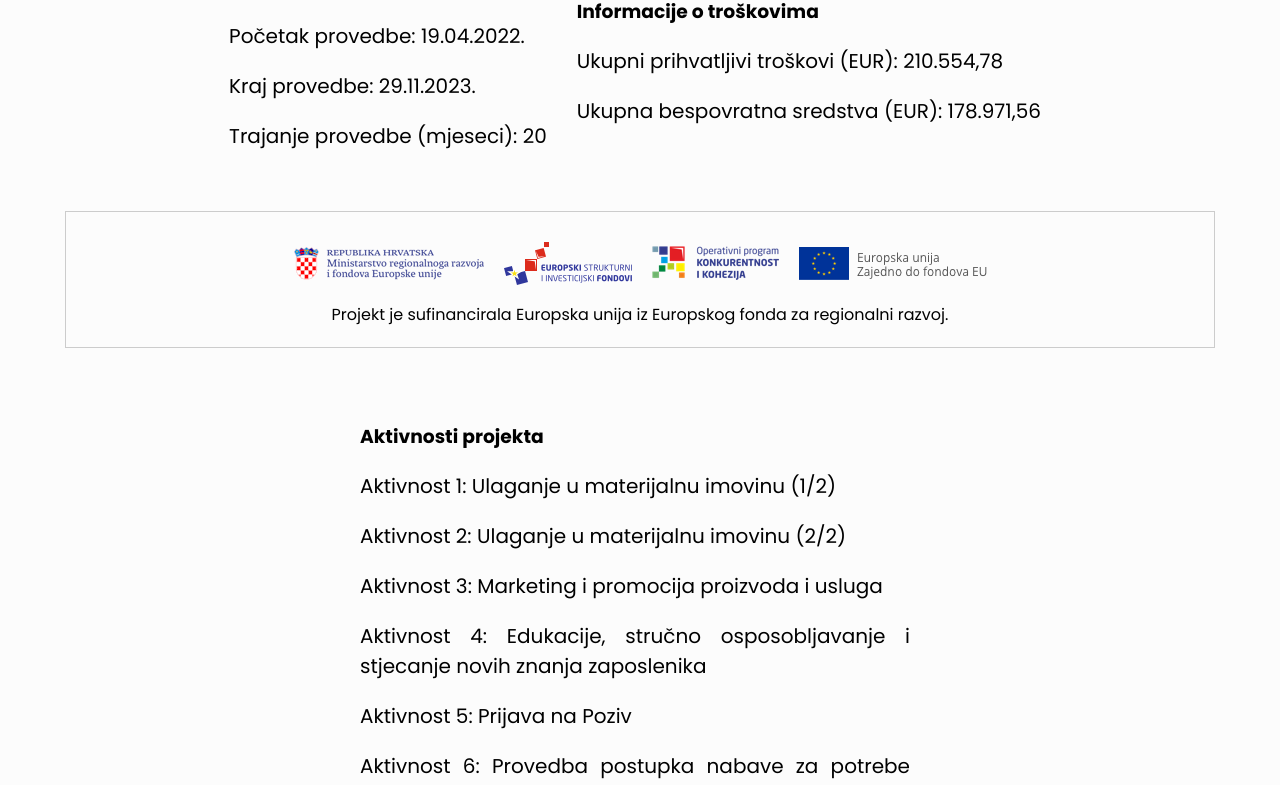
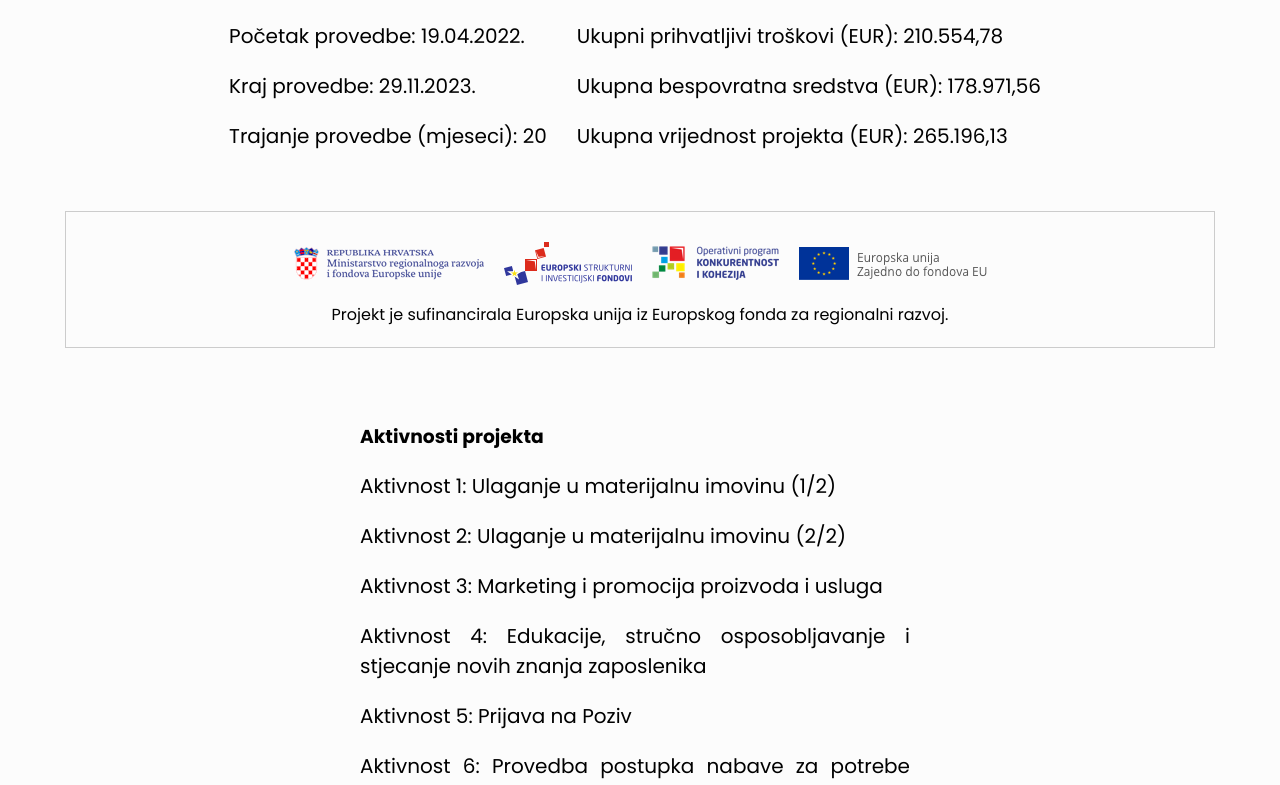
Before and after one commit to iivkov/mgk-strojobravar, a React (Create React App) app: page /EU-projekti in a window 1280 px wide. Shown: the part 1209-1994 px from the top of the page. Built offline with nearby package versions, Linux system fonts and the light colour scheme.

Commit message:
novi build

```diff
--- a/src/components/ProjectsComponent.js
+++ b/src/components/ProjectsComponent.js
@@ -35,6 +35,7 @@ const ProjectsComponent = () => {
                 <h3>Informacije o troškovima</h3>
                 <p>Ukupni prihvatljivi troškovi (EUR): 210.554,78</p>
                 <p>Ukupna bespovratna sredstva (EUR): 178.971,56</p>
+                <p>Ukupna vrijednost projekta (EUR): 265.196,13</p>
             </div>
         </div>
         <EUnoteProject />
@@ -99,6 +100,7 @@ const ProjectsComponent = () => {
                 <h3>Informacije o troškovima</h3>
                 <p>Ukupni prihvatljivi troškovi (EUR): 210.554,78</p>
                 <p>Ukupna bespovratna sredstva (EUR): 178.971,56 (EU sufinanciranje)</p>
+                <p>Ukupna vrijednost projekta (EUR): 265.196,13</p>
             </div>
         </div>
         <div className="bottom-border" / >
```
Also changed, not shown: 1 other file (tests, documents, lock files or other folders).
